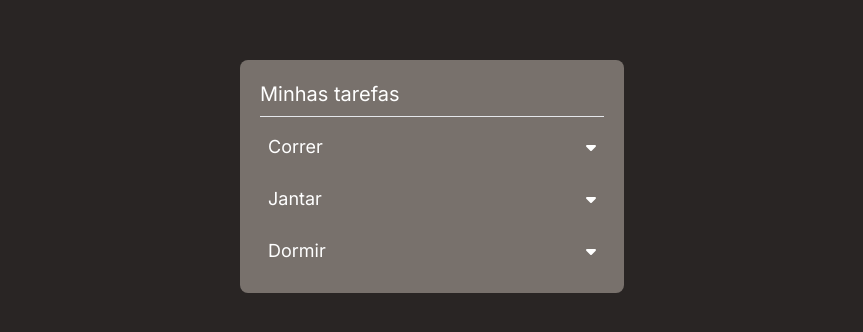
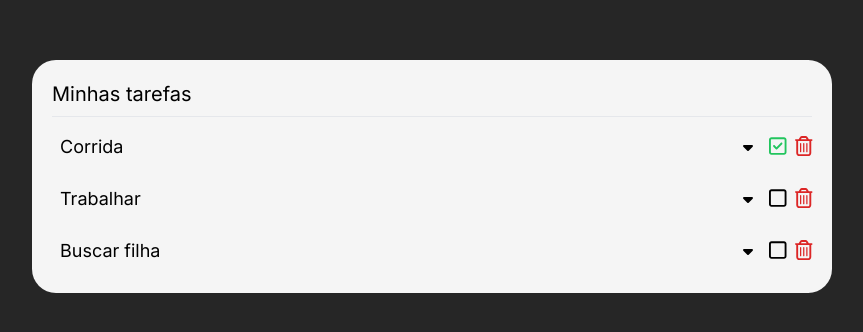
Before and after one commit to caiofelici0/Todo-estagio, a Next.js app in the folder todo-list/: page / in a window 1280 px wide. Shown: the part 224-556 px from the top of the page, without its empty margins (208-1071 px from the left). Built offline with nearby package versions, Linux system fonts and the light colour scheme; no server answers.

Commit message:
add isCompletedTodo button

```diff
--- a/todo-list/src/app/page.tsx
+++ b/todo-list/src/app/page.tsx
@@ -1,14 +1,65 @@
-import Todo from "@/components/Todo.";
+"use client";
+
+import TodoItem from "@/components/TodoItem";
+import { Todo } from "@/types/Todo";
+import { useEffect, useState } from "react";
 
 export default function Home() {
+    const [todos, setTodos] = useState<Todo[]>([
+        {
+            id: 1,
+            title: "Corrida",
+            description: "correr muito",
+            isCompleted: true,
+        },
+        {
+            id: 2,
+            title: "Trabalhar",
+            description: "foco 100%",
+            isCompleted: false,
+        },
+        {
+            id: 3,
+            title: "Buscar filha",
+            description: "buscar filha na escola",
+            isCompleted: false,
+        },
+    ]);
+
+    useEffect(() => {
+        const fetchTodos = async () => {
+            try {
+                const response = await fetch("api/todos");
+
+                if (response.ok) {
+                    const data: Todo[] = await response.json();
+                    setTodos(data);
+                } else {
+                    console.error("Erro ao carregar tarefas");
+                }
+            } catch (error) {
+                console.error("Erro", error);
+            }
+        };
+        fetchTodos();
+    }, []);
+
+    const handleUpdateTodo = (updatedTodo: Todo) => {
+        setTodos((prevTodo) =>
+            prevTodo.map((todo) =>
+                todo.id === updatedTodo.id ? updatedTodo : todo
+            )
+        );
+    };
+
     return (
-        <main className="h-screen flex items-center justify-center bg-stone-800 text-white">
-            <div className="flex flex-col gap-2 bg-stone-500 min-w-80 rounded-lg p-5 min-w-96">
+        <main className="h-screen flex items-center justify-center bg-neutral-800">
+            <div className="flex flex-col gap-2 bg-neutral-100 min-w-80 rounded-3xl p-5 w-[50rem]">
                 <h1 className="text-xl">Minhas tarefas</h1>
-                <hr />
-                <Todo id={0} title="Correr" description="correr muito"/>
-                <Todo id={0} title="Jantar" description="jantar muito"/>
-                <Todo id={0} title="Dormir" description="dormir muito"/>
+                <hr className="text-black" />
+                {todos.map((todo) => (
+                    <TodoItem todo={todo} onTodoUpdated={handleUpdateTodo} />
+                ))}
             </div>
         </main>
     );
--- a/todo-list/src/components/Todo..tsx
+++ /dev/null
@@ -1,46 +0,0 @@
-"use client"
-
-import { useState } from "react";
-import { FontAwesomeIcon } from "@fortawesome/react-fontawesome";
-import { faCaretDown, faCaretUp } from "@fortawesome/free-solid-svg-icons";
-
-type TodoProps = {
-    id: number,
-    title: string,
-    description: string
-}
-
-export default function Todo({ id, title, description }: TodoProps) {
-    const [isOpen, setIsOpen] = useState<boolean>(false)
-
-    const toggleDropdown = () => {
-        setIsOpen(!isOpen)
-    }
-
-    return (
-        <>
-            {
-                isOpen ?
-                    <div className="flex flex-col bg-stone-600 p-2 rounded-lg gap-1">
-                        <div className="flex justify-between items-center cursor-pointer"
-                        onClick={toggleDropdown}
-                        >
-                            <h2 className="text-lg">{title}</h2>
-                            <FontAwesomeIcon icon={faCaretUp} />
-                        </div>
-                        <hr />
-                        <p className="text-sm">{description}</p>
-                    </div>
-                    :
-                    <div className="flex flex-col hover:bg-stone-600 p-2 rounded-lg gap-1">
-                        <div className="flex justify-between items-center cursor-pointer"
-                        onClick={toggleDropdown}
-                        >
-                            <h2 className="text-lg">{title}</h2>
-                            <FontAwesomeIcon icon={faCaretDown} />
-                        </div>
-                    </div>
-            }
-        </>
-    );
-}
--- /dev/null
+++ b/todo-list/src/components/TodoItem.tsx
@@ -0,0 +1,101 @@
+"use client";
+
+import { useState } from "react";
+import { FontAwesomeIcon } from "@fortawesome/react-fontawesome";
+import { faCaretDown, faCaretUp } from "@fortawesome/free-solid-svg-icons";
+import {
+    faSquareCheck,
+    faSquare,
+    faTrashCan,
+} from "@fortawesome/free-regular-svg-icons";
+import { Todo } from "@/types/Todo";
+
+type TodoItemProps = {
+    todo: Todo;
+    onTodoUpdated: (todo: Todo) => void;
+};
+
+export default function TodoItem({ todo, onTodoUpdated }: TodoItemProps) {
+    const [isOpen, setIsOpen] = useState<boolean>(false);
+
+    const toggleDropdown = () => {
+        setIsOpen(!isOpen);
+    };
+
+    const toggleIsCompleted = async () => {
+        try {
+            const response = await fetch(`api/todo/${todo.id}`, {
+                method: "PUT",
+                headers: {
+                    "Content-Type": "application/json",
+                },
+                body: JSON.stringify({ isCompleted: !todo.isCompleted }),
+            });
+
+            if (response.ok) {
+                const updatedTodo: Todo = await response.json();
+                onTodoUpdated(updatedTodo);
+            } else {
+                console.error("Erro ao atualizar tarefa");
+            }
+        } catch (error) {
+            console.error("Erro ao atualizar tarefa", error);
+        }
+
+        //teste
+        todo.isCompleted = !todo.isCompleted;
+        onTodoUpdated(todo);
+    };
+
+    return (
+        <div className="flex flex-row justify-between items-center gap-2">
+            {isOpen ? (
+                <div className="flex flex-col bg-neutral-400 p-2 rounded-lg gap-1 w-full justify-center">
+                    <div
+                        className="flex justify-between items-center cursor-pointer"
+                        onClick={toggleDropdown}
+                    >
+                        <h2 className="text-lg">{todo.title}</h2>
+                        <FontAwesomeIcon icon={faCaretUp} />
+                    </div>
+                    <hr />
+                    <p className="text-sm">{todo.description}</p>
+                </div>
+            ) : (
+                <div className="flex flex-col hover:bg-neutral-400 p-2 rounded-lg gap-1 w-full transition justify-center">
+                    <div
+                        className="flex justify-between items-center cursor-pointer"
+                        onClick={toggleDropdown}
+                    >
+                        <h2 className="text-lg">{todo.title}</h2>
+                        <FontAwesomeIcon icon={faCaretDown} />
+                    </div>
+                </div>
+            )}
+            <div className="flex gap-2 text-xl">
+                {todo.isCompleted ? (
+                    <button>
+                        <FontAwesomeIcon
+                            icon={faSquareCheck}
+                            onClick={toggleIsCompleted}
+                            className="text-green-500"
+                        />
+                    </button>
+                ) : (
+                    <button>
+                        <FontAwesomeIcon
+                            icon={faSquare}
+                            onClick={toggleIsCompleted}
+                        />
+                    </button>
+                )}
+                <button>
+                    <FontAwesomeIcon
+                        icon={faTrashCan}
+                        className="text-red-600"
+                    />
+                </button>
+            </div>
+        </div>
+    );
+}
--- /dev/null
+++ b/todo-list/src/types/Todo.ts
@@ -0,0 +1,6 @@
+export type Todo = {
+    id: number;
+    title: string;
+    description: string;
+    isCompleted: boolean;
+};
```
